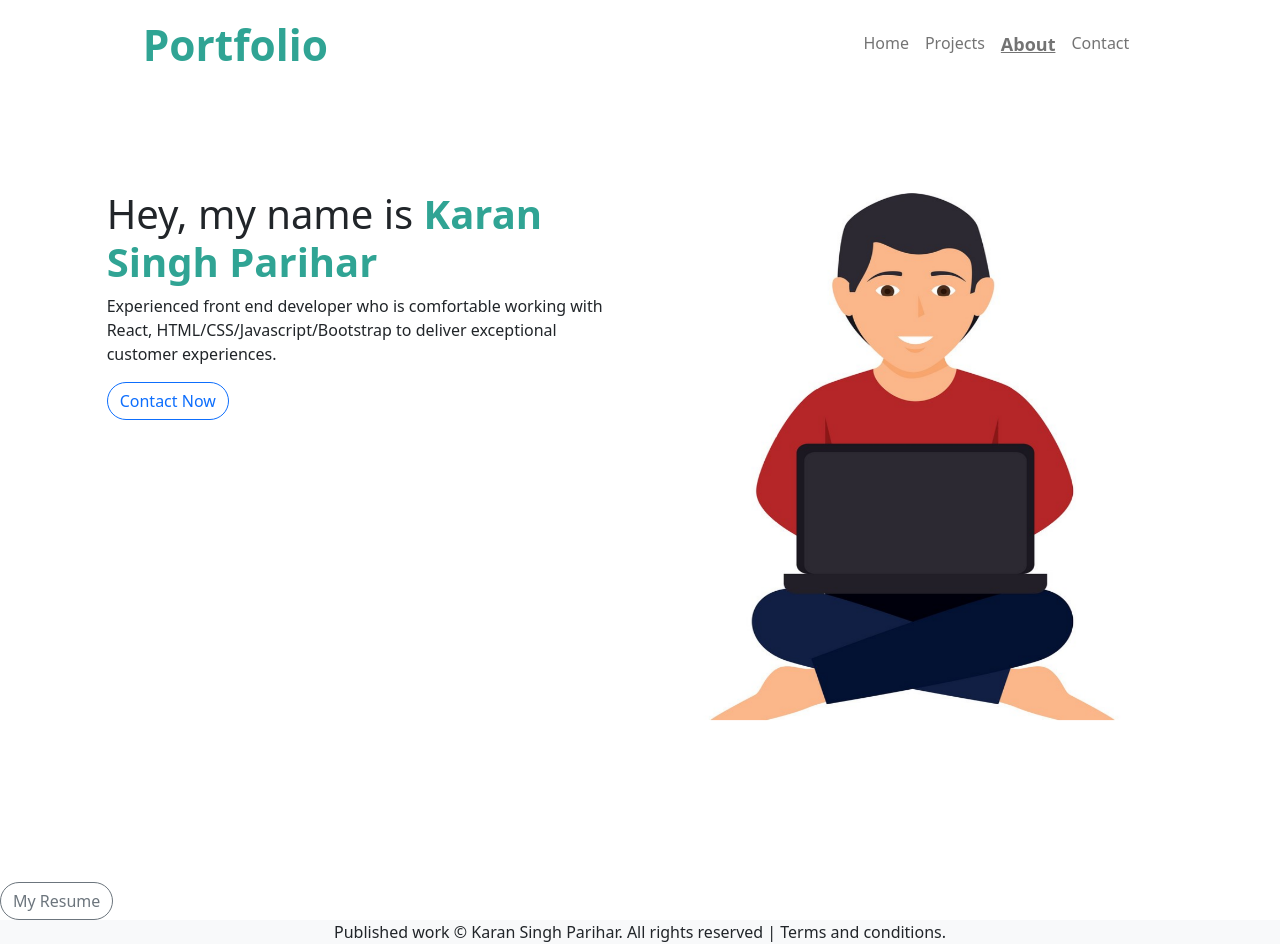
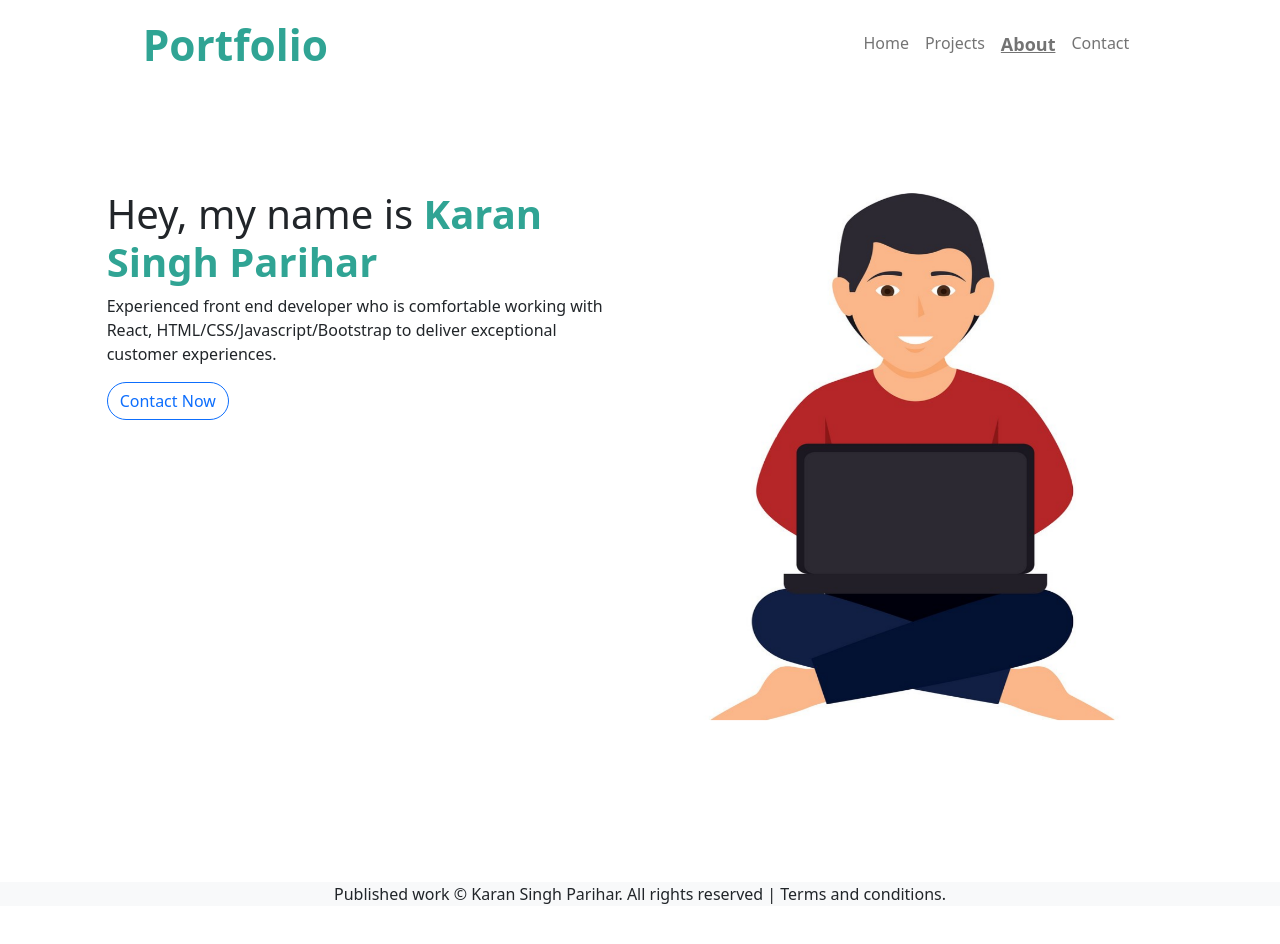
Before and after one commit to karansinghparihar/my-portfolio, a React (Create React App) app: page /about in a window 1280 px wide. After the commit the page ends 906 px from the top, so only its background shows below. Built offline with nearby package versions, Linux system fonts and the light colour scheme.

Commit message:
remove resume button

```diff
--- a/src/About.js
+++ b/src/About.js
@@ -7,9 +7,6 @@ const About = () => {
     return (
         <>
             <MyInfo intro={'Hey, my name is '} name={'Karan Singh Parihar'} description={'Experienced front end developer who is comfortable working with React, HTML/CSS/Javascript/Bootstrap to deliver exceptional customer experiences.'} btn_label={'Contact Now'} image={aboutImage} visit={'/contact'} />
-            <div className='mt-3'>
-                <Link className='btn btn-outline-secondary rounded-pill'>My Resume</Link>
-            </div>
         </>
     )
 }
```
Also changed, not shown: 1 other file (tests, documents, lock files or other folders).
